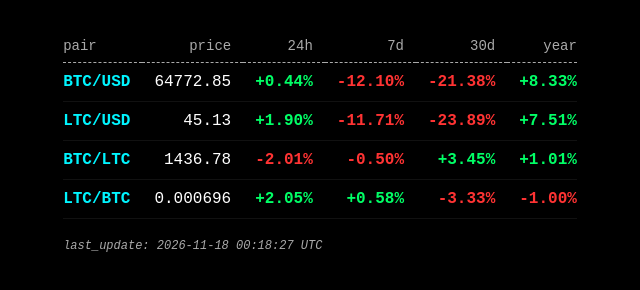
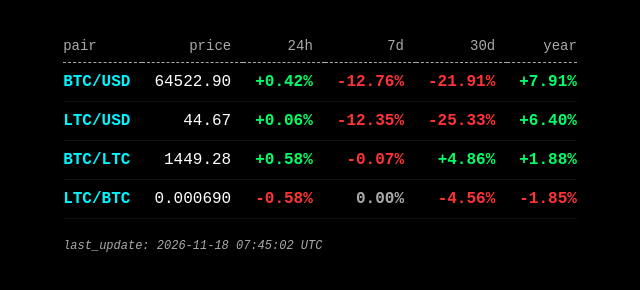
Before and after one commit to xaatt/site, a plain HTML site: page cc.html in a window 1280 px wide. Shown: the whole page, without its empty margins (320-960 px from the left). Drawn offline with Linux system fonts and the light colour scheme.

Commit message:
Automated dashboard update

```diff
--- a/cc.html
+++ b/cc.html
@@ -22,39 +22,39 @@
 			<tbody>
 	<tr>
 		<td class="pair-cell">BTC/USD</td>
-		<td class="price-cell">64772.85</td>
-		<td class="change-cell up">+0.44%</td>
-		<td class="change-cell down">-12.10%</td>
-		<td class="change-cell down">-21.38%</td>
-		<td class="change-cell hide-mobile up">+8.33%</td>
+		<td class="price-cell">64522.90</td>
+		<td class="change-cell up">+0.42%</td>
+		<td class="change-cell down">-12.76%</td>
+		<td class="change-cell down">-21.91%</td>
+		<td class="change-cell hide-mobile up">+7.91%</td>
 	</tr>
 	<tr>
 		<td class="pair-cell">LTC/USD</td>
-		<td class="price-cell">45.13</td>
-		<td class="change-cell up">+1.90%</td>
-		<td class="change-cell down">-11.71%</td>
-		<td class="change-cell down">-23.89%</td>
-		<td class="change-cell hide-mobile up">+7.51%</td>
+		<td class="price-cell">44.67</td>
+		<td class="change-cell up">+0.06%</td>
+		<td class="change-cell down">-12.35%</td>
+		<td class="change-cell down">-25.33%</td>
+		<td class="change-cell hide-mobile up">+6.40%</td>
 	</tr>
 	<tr>
 		<td class="pair-cell">BTC/LTC</td>
-		<td class="price-cell">1436.78</td>
-		<td class="change-cell down">-2.01%</td>
-		<td class="change-cell down">-0.50%</td>
-		<td class="change-cell up">+3.45%</td>
-		<td class="change-cell hide-mobile up">+1.01%</td>
+		<td class="price-cell">1449.28</td>
+		<td class="change-cell up">+0.58%</td>
+		<td class="change-cell down">-0.07%</td>
+		<td class="change-cell up">+4.86%</td>
+		<td class="change-cell hide-mobile up">+1.88%</td>
 	</tr>
 	<tr>
 		<td class="pair-cell">LTC/BTC</td>
-		<td class="price-cell">0.000696</td>
-		<td class="change-cell up">+2.05%</td>
-		<td class="change-cell up">+0.58%</td>
-		<td class="change-cell down">-3.33%</td>
-		<td class="change-cell hide-mobile down">-1.00%</td>
+		<td class="price-cell">0.000690</td>
+		<td class="change-cell down">-0.58%</td>
+		<td class="change-cell neutral">0.00%</td>
+		<td class="change-cell down">-4.56%</td>
+		<td class="change-cell hide-mobile down">-1.85%</td>
 	</tr>
 			</tbody>
 		</table>
-		<div class="date">last_update: 2026-11-18 00:18:27 UTC</div>
+		<div class="date">last_update: 2026-11-18 07:45:02 UTC</div>
 	</div>
 </body>
 </html>
--- a/history_btc_ltc.csv
+++ b/history_btc_ltc.csv
@@ -1615,3 +1615,4 @@ timestamp,price
 2026-11-17 08:37:31,1440.92
 2026-11-17 17:57:10,1440.92
 2026-11-18 00:18:27,1436.78
+2026-11-18 07:45:02,1449.28
--- a/history_btc_usd.csv
+++ b/history_btc_usd.csv
@@ -1618,3 +1618,4 @@ timestamp,price
 2026-11-17 08:37:31,64255.82
 2026-11-17 17:57:10,63765.61
 2026-11-18 00:18:27,64772.85
+2026-11-18 07:45:02,64522.90
--- a/history_ltc_btc.csv
+++ b/history_ltc_btc.csv
@@ -1615,3 +1615,4 @@ timestamp,price
 2026-11-17 08:37:31,0.000694
 2026-11-17 17:57:10,0.000694
 2026-11-18 00:18:27,0.000696
+2026-11-18 07:45:02,0.000690
--- a/history_ltc_usd.csv
+++ b/history_ltc_usd.csv
@@ -1649,3 +1649,4 @@ timestamp,price
 2026-11-17 08:37:31,44.64
 2026-11-17 17:57:10,44.21
 2026-11-18 00:18:27,45.13
+2026-11-18 07:45:02,44.67
```
